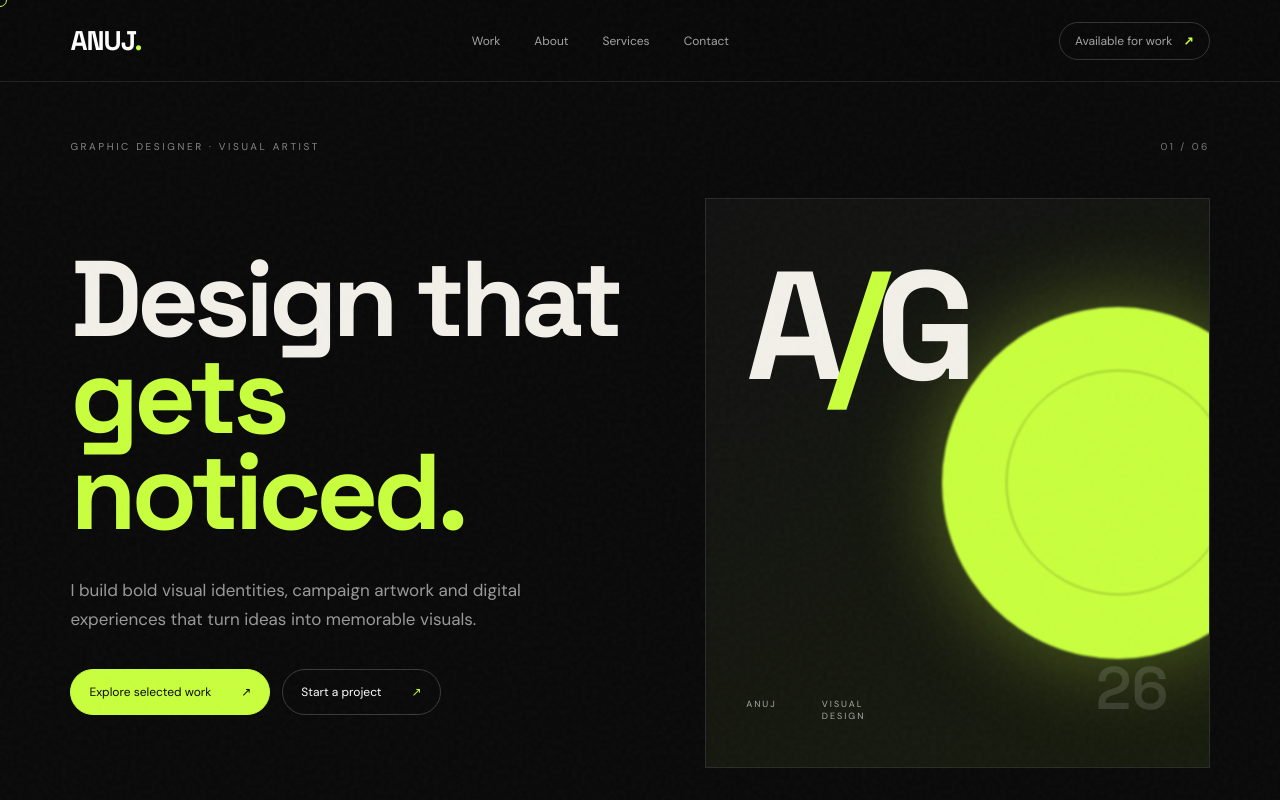
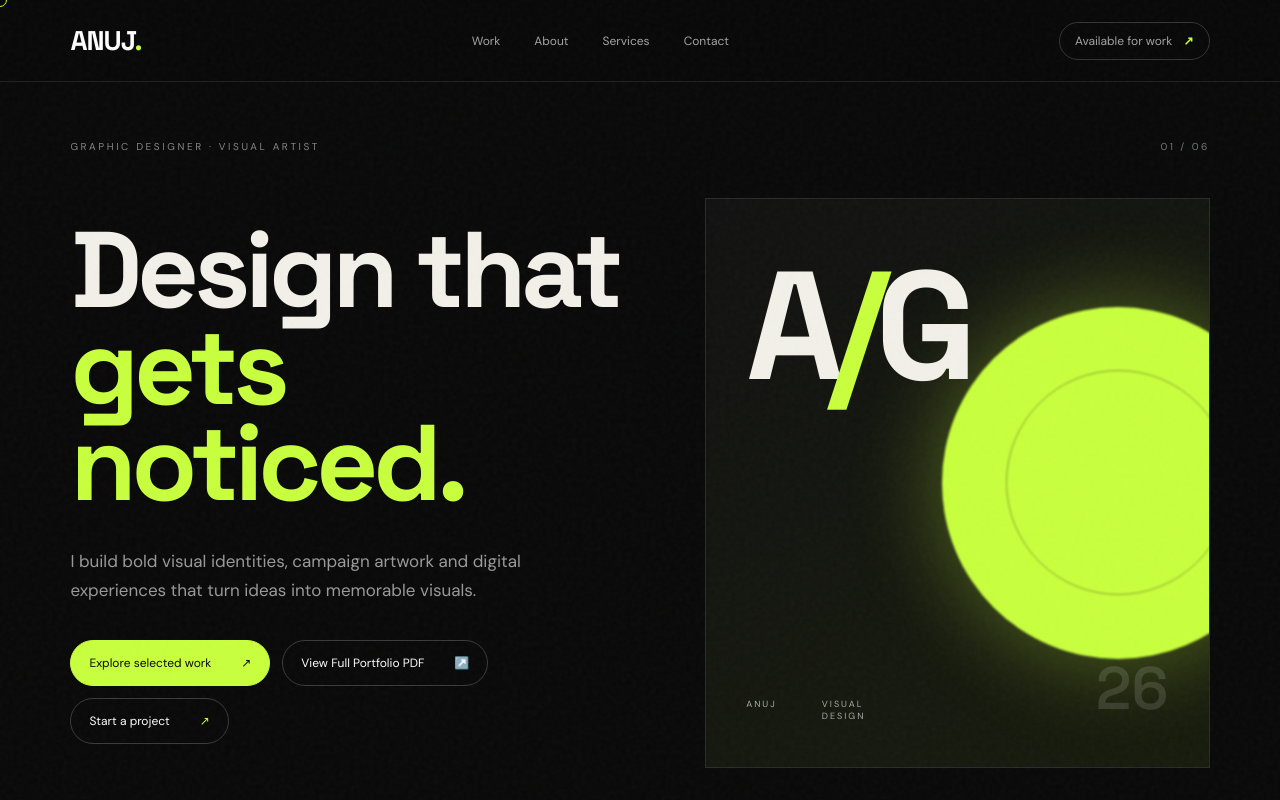
Before and after one commit to anujmyportfolio/anujmyportfolio.github.io, a plain HTML site: page index.html in a window 1280 px wide. Shown: the top 800 px of the page. Drawn offline with Linux system fonts and the light colour scheme.

Commit message:
index.html

```diff
--- a/index.html
+++ b/index.html
@@ -1,6 +1,8 @@
 <!doctype html><html lang="en"><head><meta charset="utf-8"><meta name="viewport" content="width=device-width,initial-scale=1"><meta name="description" content="ANUJ — Graphic Designer & Visual Artist"><meta name="theme-color" content="#090909"><title>ANUJ — Graphic Designer</title><link rel="preconnect" href="https://fonts.googleapis.com"><link rel="preconnect" href="https://fonts.gstatic.com" crossorigin><link href="https://fonts.googleapis.com/css2?family=DM+Sans:wght@400;500;600;700&family=Space+Grotesk:wght@500;600;700&display=swap" rel="stylesheet"><link rel="stylesheet" href="style.css"></head><body><div class="noise"></div><div class="cursor"></div>
 <header class="nav"><a class="logo" href="#top">ANUJ<span>.</span></a><button class="menu" aria-label="Open navigation"><i></i><i></i></button><nav><a href="#work">Work</a><a href="#about">About</a><a href="#services">Services</a><a href="#contact">Contact</a></nav><a class="nav-cta" href="#contact">Available for work <b>↗</b></a></header>
-<main id="top"><section class="hero"><div class="hero-top"><p class="eyebrow">GRAPHIC DESIGNER · VISUAL ARTIST</p><span class="hero-index">01 / 06</span></div><div class="hero-grid"><div class="hero-copy"><h1>Design that<br><em>gets noticed.</em></h1><p class="lead">I build bold visual identities, campaign artwork and digital experiences that turn ideas into memorable visuals.</p><div class="hero-actions"><a class="pill lime" href="#work">Explore selected work <span>↗</span></a><a class="pill" href="#contact">Start a project <span>↗</span></a></div></div><div class="hero-art"><div class="art-ring"></div><div class="art-type">A<span>/</span>G</div><div class="art-meta"><span>ANUJ</span><span>VISUAL<br>DESIGN</span></div><div class="art-number">26</div></div></div><div class="scroll-note"><span></span> SCROLL TO EXPLORE</div></section>
+<main id="top"><section class="hero"><div class="hero-top"><p class="eyebrow">GRAPHIC DESIGNER · VISUAL ARTIST</p><span class="hero-index">01 / 06</span></div><div class="hero-grid"><div class="hero-copy"><h1>Design that<br><em>gets noticed.</em></h1><p class="lead">I build bold visual identities, campaign artwork and digital experiences that turn ideas into memorable visuals.</p><div class="hero-actions"><a class="pill lime" href="#work">Explore selected work <span>↗</span></a><a class="pill" href="ANUJ-Graphic-Designer-Portfolio.pdf" target="_blank">
+  View Full Portfolio PDF <span>↗️</span>
+</a><a class="pill" href="#contact">Start a project <span>↗</span></a></div></div><div class="hero-art"><div class="art-ring"></div><div class="art-type">A<span>/</span>G</div><div class="art-meta"><span>ANUJ</span><span>VISUAL<br>DESIGN</span></div><div class="art-number">26</div></div></div><div class="scroll-note"><span></span> SCROLL TO EXPLORE</div></section>
 <div class="marquee"><div>GRAPHIC DESIGN · BRANDING · ART DIRECTION · PHOTO MANIPULATION · GRAPHIC DESIGN · BRANDING · ART DIRECTION ·</div></div>
 <section id="work" class="section work"><div class="section-label"><span>02</span><span>SELECTED WORK</span></div><div class="work-intro"><h2>Work with<br><em>character.</em></h2><p>Replace the visual placeholders below with your strongest projects. Keep only work you would confidently show to a recruiter or client.</p></div><div class="projects">
 <article class="project project-large" data-project="Campaign Poster"><div class="project-visual visual-one"><span>ADD YOUR IMAGE</span><b>01</b></div><div class="project-info"><div><h3>Campaign Poster</h3><p>Art Direction · Poster Design</p></div><span>2026 ↗</span></div></article>
```
